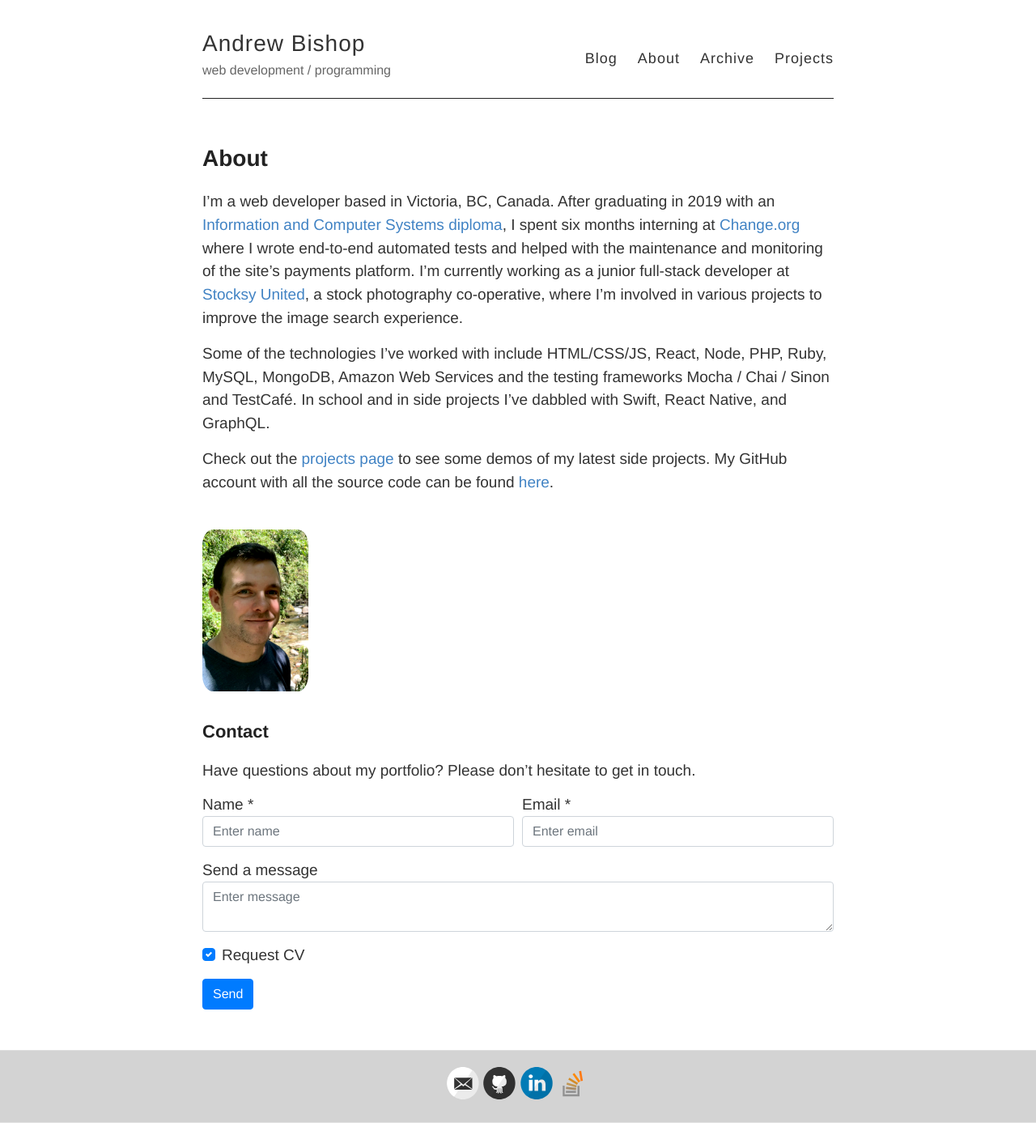
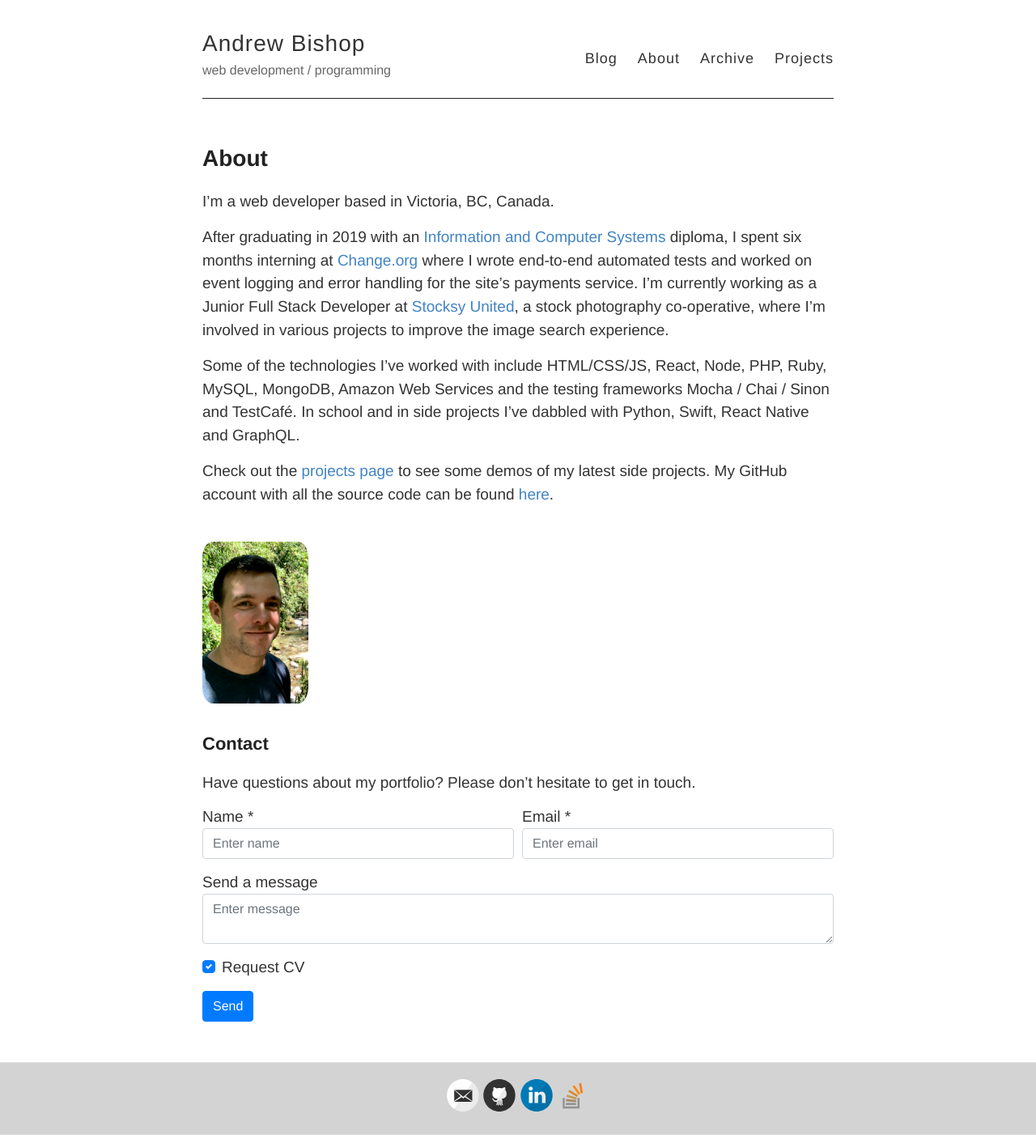
Before and after one commit to a-bishop/old_blog, a Jekyll site: the page built from about.md, in a window 1280 px wide. Shown: the whole page at 81% size. Built offline with Jekyll 4.4.1, drawn with Linux system fonts in a browser that asks for light colours; nearby versions of some CDN libraries.

Commit message:
Update about page

```diff
--- a/about.md
+++ b/about.md
@@ -5,9 +5,11 @@ permalink: /about/
 ---
 
 
-I'm a web developer based in Victoria, BC, Canada. After graduating in 2019 with an [Information and Computer Systems diploma](http://camosun.ca/learn/programs/information-computer-systems/), I spent six months interning at [Change.org](https://www.change.org/) where I wrote end-to-end automated tests and helped with the maintenance and monitoring of the site's payments platform. I'm currently working as a junior full-stack developer at [Stocksy United](https://www.stocksy.com/), a stock photography co-operative, where I'm involved in various projects to improve the image search experience.
+I'm a web developer based in Victoria, BC, Canada.
 
-Some of the technologies I've worked with include HTML/CSS/JS, React, Node, PHP, Ruby, MySQL, MongoDB, Amazon Web Services and the testing frameworks Mocha / Chai / Sinon and TestCafé. In school and in side projects I've dabbled with Swift, React Native, and GraphQL.
+After graduating in 2019 with an [Information and Computer Systems](http://camosun.ca/learn/programs/information-computer-systems/) diploma, I spent six months interning at [Change.org](https://www.change.org/) where I wrote end-to-end automated tests and worked on event logging and error handling for the site's payments service. I'm currently working as a Junior Full Stack Developer at [Stocksy United](https://www.stocksy.com/), a stock photography co-operative, where I'm involved in various projects to improve the image search experience.
+
+Some of the technologies I've worked with include HTML/CSS/JS, React, Node, PHP, Ruby, MySQL, MongoDB, Amazon Web Services and the testing frameworks Mocha / Chai / Sinon and TestCafé. In school and in side projects I've dabbled with Python, Swift, React Native and GraphQL.
 
 Check out the [projects page]( {{ "./projects" | relative_url }} ) to see some demos of my latest side projects. My GitHub account with all the source code can be found [here](https://github.com/a-bishop).
 
```
